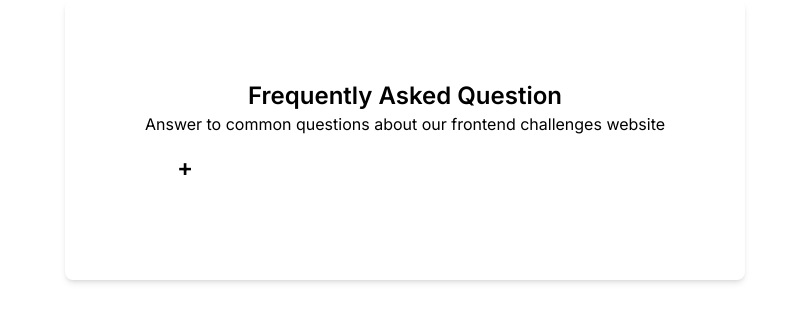
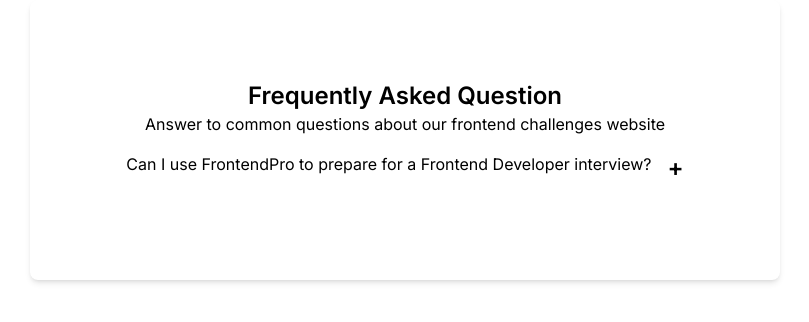
Before and after one commit to ainunnfh/accordion-component, a Next.js app: page / in a window 1280 px wide. Shown: the top 322 px of the page, without its empty margins (235-1044 px from the left). Built offline with nearby package versions, Linux system fonts and the light colour scheme.

Commit message:
🆙update (card): passing props

```diff
--- a/src/component/Card.tsx
+++ b/src/component/Card.tsx
@@ -10,7 +10,7 @@
       </div>
 
       <div className=''>
-        <QuestionLists/>
+        <QuestionLists question='Can I use FrontendPro to prepare for a Frontend Developer interview?' answer='Sure' color='red-300' />
       </div>
     </div>
   )
```
